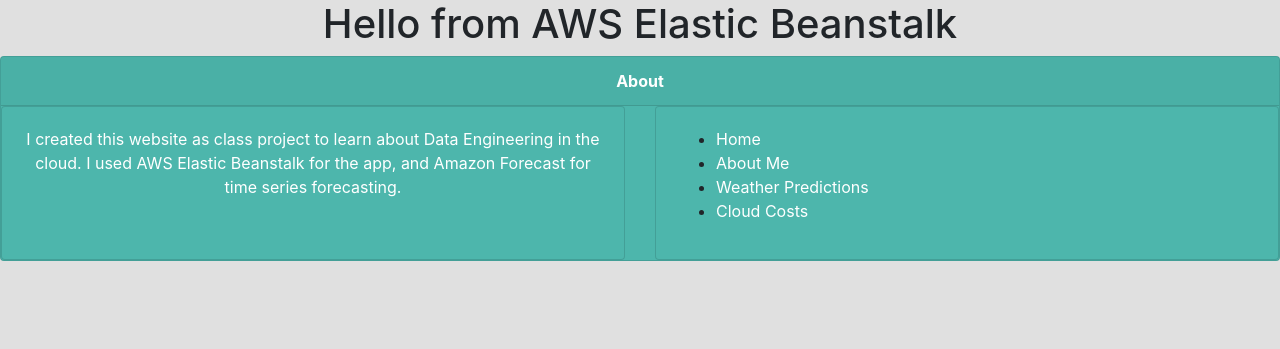
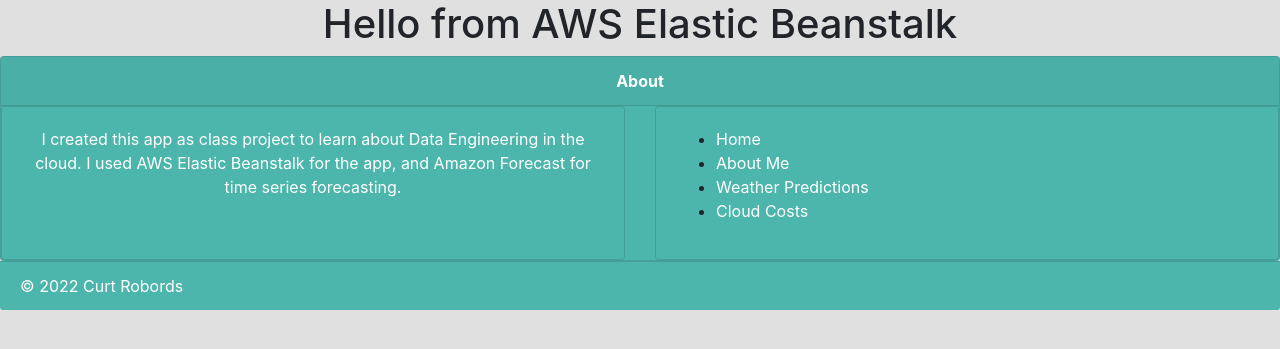
Before and after one commit to robords/environments_msds_434_week_7, a Flask app: template templates/index.html in a window 1280 px wide. Shown: the part 56-405 px from the top of the page. Run offline with Flask 2, Linux system fonts and the light colour scheme; the template is opened without the code that fills it, so the values that code supplies are empty.

Commit message:
updated footer

```diff
--- a/templates/footer.html
+++ b/templates/footer.html
@@ -9,7 +9,7 @@
       <div class="col-sm-6">
         <div class="card h-100 text-md-center"  style="background-color: #4db6ac;">
           <div class="card-body">
-            <p class="card-text text-white">I created this website as class project to learn about Data
+            <p class="card-text text-white">I created this app as class project to learn about Data
               Engineering in the cloud.  I used AWS Elastic Beanstalk for the app, and
               Amazon Forecast for time series forecasting. </p>
           </div>
@@ -29,4 +29,18 @@
       </div>
     </div>
 </div>
+  <div class="card-footer text-muted" style="background-color: #4db6ac;>
+    <div class="container">
+      <div class="row">
+        <div class="col">
+        </div>
+        <div class="col-12 text-white">
+          © 2022 Curt Robords
+        </div>
+        <div class="col">
+        </div>
+      </div>
+      </div>
+    </div>
+  </div>
 </html>
```
